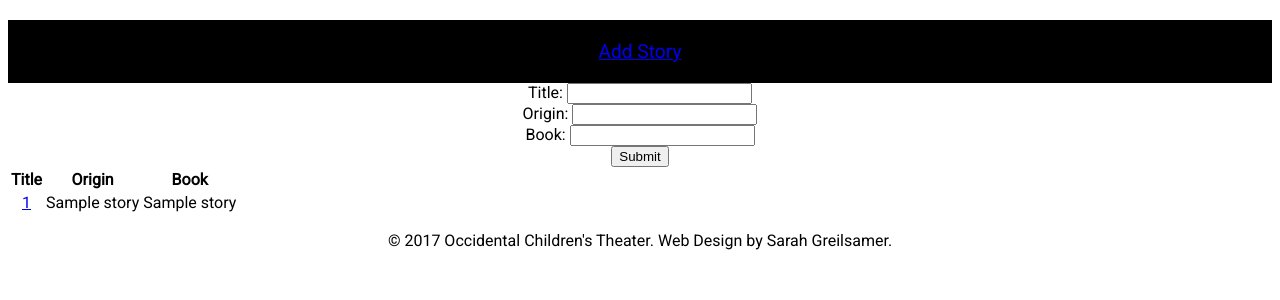
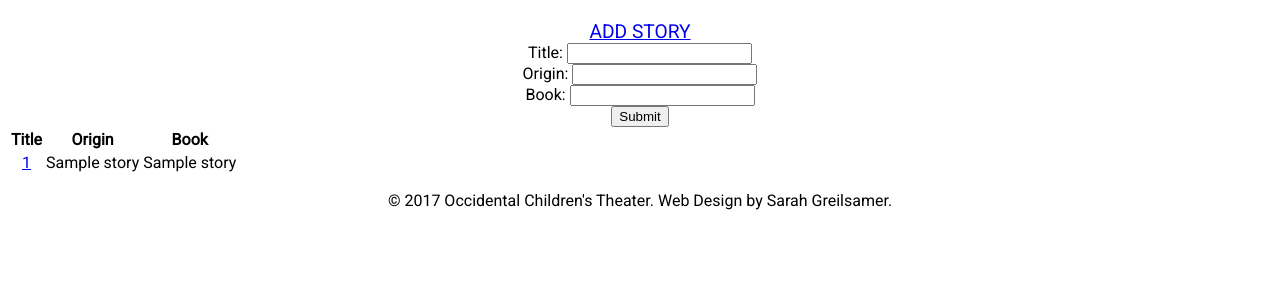
Before and after one commit to sarahgreilsamer-zz/octdl, a Flask app: template templates/template.html in a window 1280 px wide. Shown: the part 109-409 px from the top of the page. Run offline with Flask 2, Linux system fonts and the light colour scheme; the template is opened without the code that fills it: most values are stand-ins (such as "Sample title", 1, 10 or a date in 2020).

Commit message:
Changed CSS

```diff
--- a/css/screen.css
+++ b/css/screen.css
@@ -17,16 +17,16 @@ h2 {
 
 body .add-story-button {
 	text-decoration: none;
-	padding: 20px;
-	background-color: black;
-	color: white;
-	vertical-align: middle;
-	display: block;
 	font-size: 120%;
 }
 
 body .advanced-search {
 	size: 200%;
+}
+
+body .all-stories-table {
+	margin-right: auto;
+	margin-left: auto;
 }
 
 body .table-header {
--- a/templates/template.html
+++ b/templates/template.html
@@ -14,7 +14,7 @@
     <body>
 
         <div class="add-story-button">
-            <a target="_blank" href="https://goo.gl/forms/w0n1MbcLYucNveur2">Add Story</a>
+            <a target="_blank" href="https://goo.gl/forms/w0n1MbcLYucNveur2">ADD STORY</a>
         </div>
 
         <div class="advanced-search">
```
